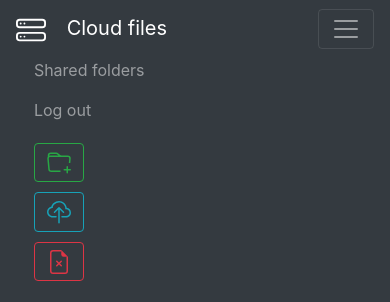
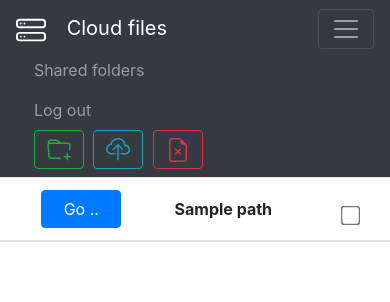
Before and after one commit to nejco/cloud-storage-server, a Node server app: template views/files.ejs in a window 390 px wide, after a click that opens the changed part. Shown: the top 302 px of the page. Run offline with Node 20, Linux system fonts and the light colour scheme; the template is opened without the code that fills it: most values are stand-ins (such as "Sample title", 1, 10 or a date in 2020); lists and menus that the app fills with data are empty.

Commit message:
Mobile view improvements.

```diff
--- a/public/stylesheets/style.css
+++ b/public/stylesheets/style.css
@@ -18,3 +18,7 @@ input[type=checkbox]
   -o-transform: scale(1.5); /* Opera */
   padding: 10px;
 }
+
+#deleteItem button {
+  margin-right: 5px;
+}
--- a/views/partials/menu.ejs
+++ b/views/partials/menu.ejs
@@ -25,25 +25,29 @@
             </li>
         </ul>
 
-        <ul class="navbar-nav my-2 my-lg-0">
-            <li class="nav-item active" style="margin-right: 10px; margin-top: 5px; margin-bottom: 5px">
+
+        <form action='files/delete' method='post' id="deleteItem">
+
+
+        <!--        <ul class="navbar-nav my-2 my-lg-0">-->
+<!--            <li class="nav-item active" style="margin-right: 10px; margin-top: 5px; margin-bottom: 5px">-->
                 <button type="button" class="btn btn-outline-success" data-toggle="modal" data-target="#newFolderModal">
                     <svg width="1.5em" height="1.5em" viewBox="0 0 16 16" class="bi bi-folder-plus" fill="currentColor" xmlns="http://www.w3.org/2000/svg">
                         <path fill-rule="evenodd" d="M9.828 4H2.19a1 1 0 0 0-.996 1.09l.637 7a1 1 0 0 0 .995.91H9v1H2.826a2 2 0 0 1-1.991-1.819l-.637-7a1.99 1.99 0 0 1 .342-1.31L.5 3a2 2 0 0 1 2-2h3.672a2 2 0 0 1 1.414.586l.828.828A2 2 0 0 0 9.828 3h3.982a2 2 0 0 1 1.992 2.181L15.546 8H14.54l.265-2.91A1 1 0 0 0 13.81 4H9.828zm-2.95-1.707L7.587 3H2.19c-.24 0-.47.042-.684.12L1.5 2.98a1 1 0 0 1 1-.98h3.672a1 1 0 0 1 .707.293z"/>
                         <path fill-rule="evenodd" d="M13.5 10a.5.5 0 0 1 .5.5V12h1.5a.5.5 0 0 1 0 1H14v1.5a.5.5 0 0 1-1 0V13h-1.5a.5.5 0 0 1 0-1H13v-1.5a.5.5 0 0 1 .5-.5z"/>
                     </svg>
                 </button>
-            </li>
-            <li class="nav-item active" style="margin-right: 10px; margin-top: 5px; margin-bottom: 5px">
+<!--            </li>-->
+<!--            <li class="nav-item active" style="margin-right: 10px; margin-top: 5px; margin-bottom: 5px">-->
                 <button type="button" class="btn btn-outline-info" data-toggle="modal" data-target="#uploadModal">
                     <svg width="1.5em" height="1.5em" viewBox="0 0 16 16" class="bi bi-cloud-upload" fill="currentColor" xmlns="http://www.w3.org/2000/svg">
                         <path fill-rule="evenodd" d="M4.406 1.342A5.53 5.53 0 0 1 8 0c2.69 0 4.923 2 5.166 4.579C14.758 4.804 16 6.137 16 7.773 16 9.569 14.502 11 12.687 11H10a.5.5 0 0 1 0-1h2.688C13.979 10 15 8.988 15 7.773c0-1.216-1.02-2.228-2.313-2.228h-.5v-.5C12.188 2.825 10.328 1 8 1a4.53 4.53 0 0 0-2.941 1.1c-.757.652-1.153 1.438-1.153 2.055v.448l-.445.049C2.064 4.805 1 5.952 1 7.318 1 8.785 2.23 10 3.781 10H6a.5.5 0 0 1 0 1H3.781C1.708 11 0 9.366 0 7.318c0-1.763 1.266-3.223 2.942-3.593.143-.863.698-1.723 1.464-2.383z"/>
                         <path fill-rule="evenodd" d="M7.646 4.146a.5.5 0 0 1 .708 0l3 3a.5.5 0 0 1-.708.708L8.5 5.707V14.5a.5.5 0 0 1-1 0V5.707L5.354 7.854a.5.5 0 1 1-.708-.708l3-3z"/>
                     </svg>
                 </button>
-            </li>
-            <li class="nav-item" style="margin-right: 10px; margin-top: 5px; margin-bottom: 5px">
-                <form action='files/delete' method='post' id="deleteItem">
+<!--            </li>-->
+<!--            <li class="nav-item" style="margin-right: 10px; margin-top: 5px; margin-bottom: 5px">-->
+<!--                <form action='files/delete' method='post' id="deleteItem">-->
                     <button type="submit" value="Delete selected!" class="btn btn-outline-danger">
                         <svg width="1.5em" height="1.5em" viewBox="0 0 16 16" class="bi bi-file-earmark-x" fill="currentColor" xmlns="http://www.w3.org/2000/svg">
                             <path d="M4 0h5.5v1H4a1 1 0 0 0-1 1v12a1 1 0 0 0 1 1h8a1 1 0 0 0 1-1V4.5h1V14a2 2 0 0 1-2 2H4a2 2 0 0 1-2-2V2a2 2 0 0 1 2-2z"/>
@@ -53,8 +57,8 @@
 
                     </button>
 
-                </form>
-            </li>
-        </ul>
+<!--                </form>-->
+<!--            </li>-->
+<!--        </ul>-->
     </div>
 </nav>
```
